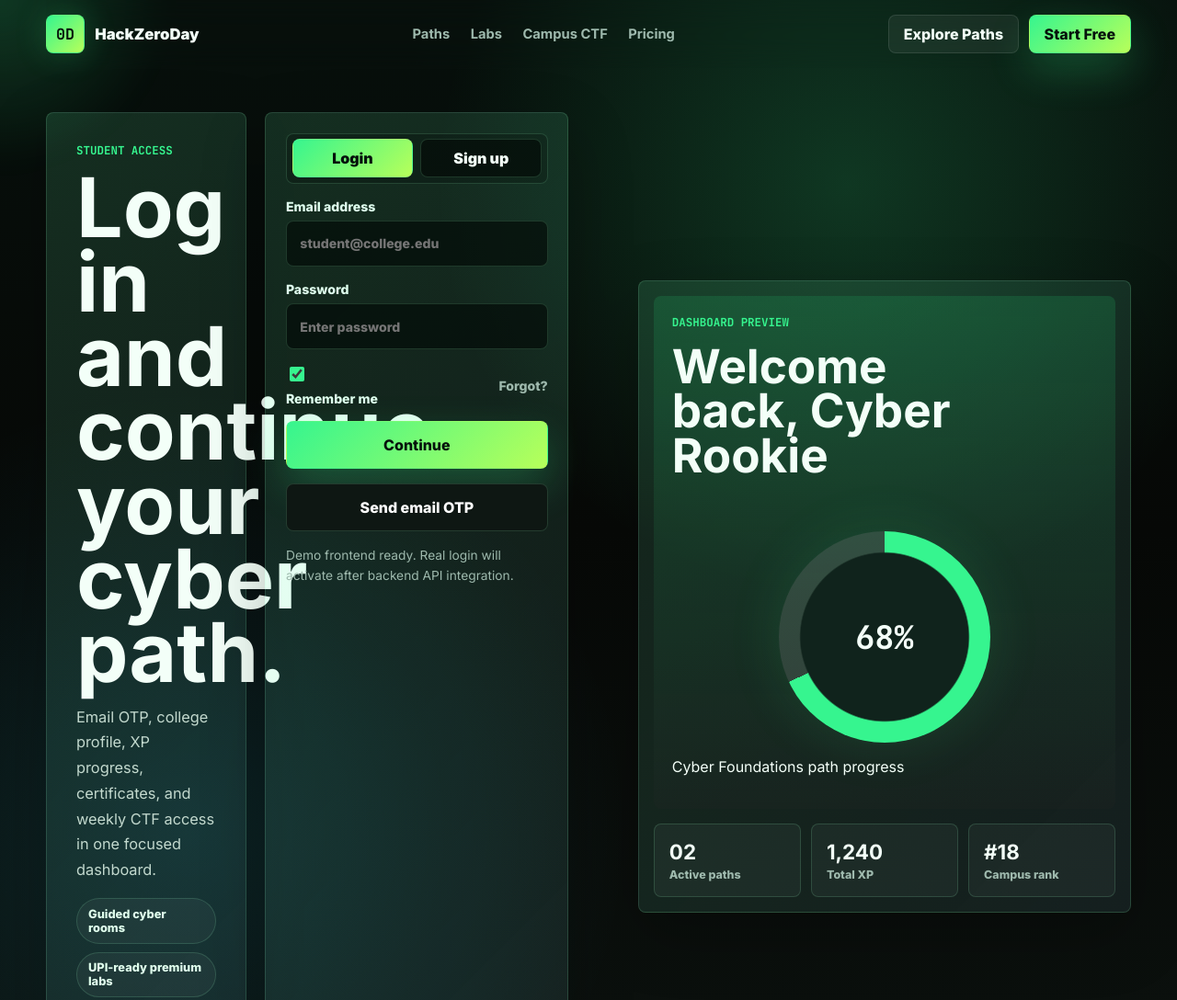
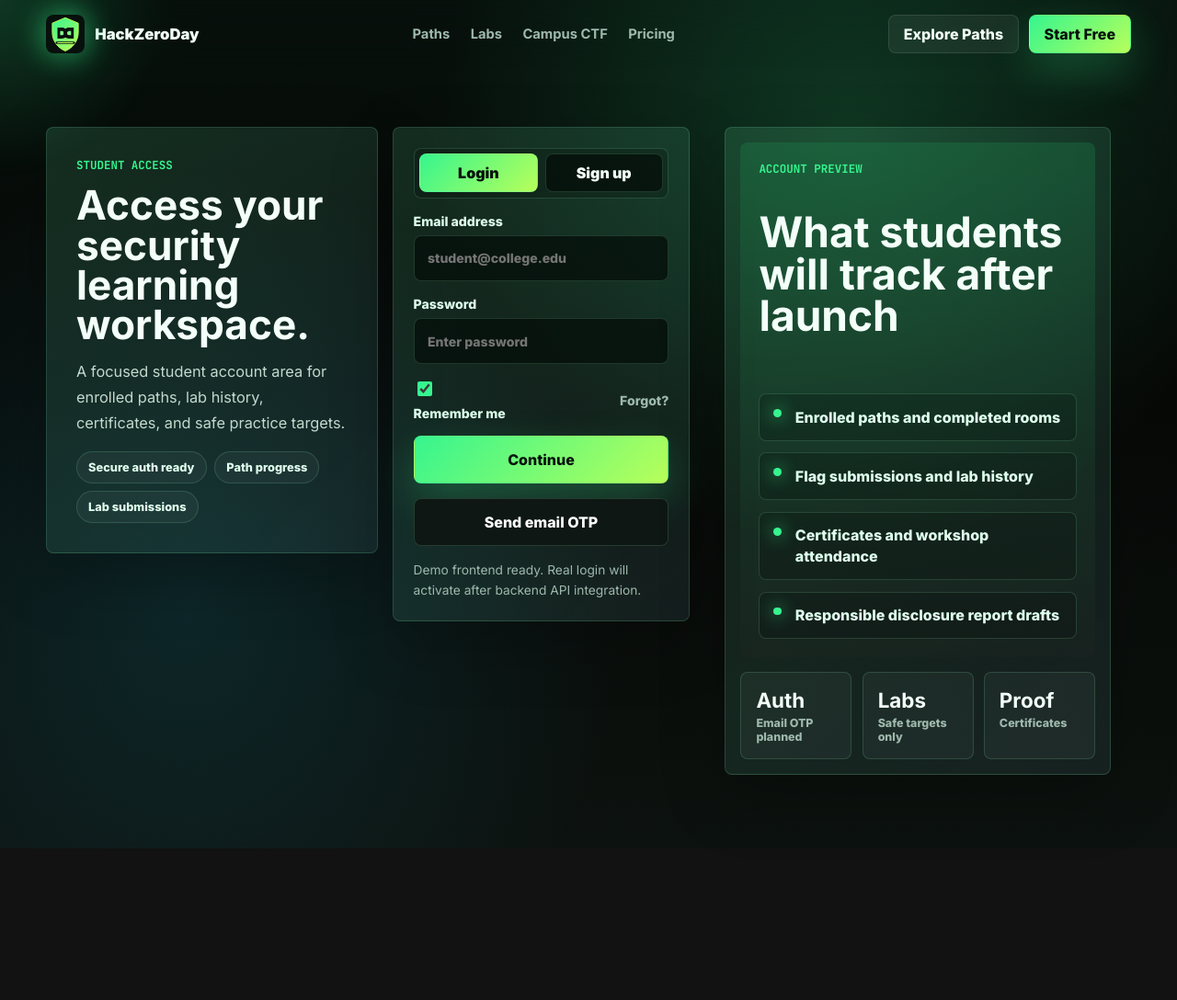
Before and after one commit to munna2006-jaat/hackzeroday, a plain HTML site: page frontend/login.html in a window 1280 px wide. Shown: the top 1088 px of the page at 92% size. After the commit the page ends 923 px from the top, so only its background shows below. Drawn offline with Linux system fonts and the light colour scheme.

Commit message:
Improve responsive layout and branding

```diff
--- a/frontend/login.html
+++ b/frontend/login.html
@@ -16,7 +16,7 @@
     <div class="cursor-glow" aria-hidden="true"></div>
     <header class="site-header">
       <a class="brand" href="index.html" aria-label="HackZeroDay Labs home">
-        <span class="brand-mark">0D</span>
+        <img class="brand-mark" src="assets/logo.svg" alt="" />
         <span>HackZeroDay</span>
       </a>
 
@@ -37,16 +37,16 @@
       <section class="auth-panel" aria-labelledby="login-title">
         <div class="auth-copy">
           <p class="eyebrow">Student access</p>
-          <h1 id="login-title">Log in and continue your cyber path.</h1>
+          <h1 id="login-title">Access your security learning workspace.</h1>
           <p>
-            Email OTP, college profile, XP progress, certificates, and weekly CTF
-            access in one focused dashboard.
+            A focused student account area for enrolled paths, lab history,
+            certificates, and safe practice targets.
           </p>
 
           <div class="auth-highlights">
-            <span>Guided cyber rooms</span>
-            <span>UPI-ready premium labs</span>
-            <span>College leaderboard</span>
+            <span>Secure auth ready</span>
+            <span>Path progress</span>
+            <span>Lab submissions</span>
           </div>
         </div>
 
@@ -100,18 +100,20 @@
 
       <aside class="auth-status" aria-label="Student progress preview">
         <div class="status-card">
-          <p class="eyebrow">Dashboard preview</p>
-          <h2>Welcome back, Cyber Rookie</h2>
-          <div class="progress-ring">
-            <span>68%</span>
-          </div>
-          <p>Cyber Foundations path progress</p>
+          <p class="eyebrow">Account preview</p>
+          <h2>What students will track after launch</h2>
+          <ul class="account-checklist">
+            <li>Enrolled paths and completed rooms</li>
+            <li>Flag submissions and lab history</li>
+            <li>Certificates and workshop attendance</li>
+            <li>Responsible disclosure report drafts</li>
+          </ul>
         </div>
 
         <div class="mini-path-list">
-          <div><strong>02</strong><span>Active paths</span></div>
-          <div><strong>1,240</strong><span>Total XP</span></div>
-          <div><strong>#18</strong><span>Campus rank</span></div>
+          <div><strong>Auth</strong><span>Email OTP planned</span></div>
+          <div><strong>Labs</strong><span>Safe targets only</span></div>
+          <div><strong>Proof</strong><span>Certificates</span></div>
         </div>
       </aside>
     </main>
--- a/frontend/styles/main.css
+++ b/frontend/styles/main.css
@@ -84,16 +84,12 @@
 }
 
 .brand-mark {
-  display: grid;
-  place-items: center;
   width: 42px;
+  height: 42px;
   aspect-ratio: 1;
-  border: 1px solid rgba(54, 245, 143, 0.5);
   border-radius: 8px;
-  color: #06120c;
-  background: linear-gradient(135deg, var(--green), var(--lime));
-  font-family: "JetBrains Mono", monospace;
   box-shadow: 0 0 34px var(--shadow);
+  animation: logoPulse 3.6s ease-in-out infinite;
 }
 
 .main-nav {
@@ -238,6 +234,7 @@
 }
 
 .hero-copy {
+  min-width: 0;
   max-width: 720px;
 }
 
@@ -317,6 +314,8 @@
 }
 
 .hero-console {
+  min-width: 0;
+  max-width: 100%;
   min-height: 480px;
   transform: rotate(1.2deg);
   animation: float 5.5s ease-in-out infinite;
@@ -365,6 +364,7 @@
   font-family: "JetBrains Mono", monospace;
   font-size: clamp(0.82rem, 1.5vw, 0.98rem);
   line-height: 1.8;
+  overflow-wrap: anywhere;
 }
 
 .console-body p,
@@ -650,18 +650,18 @@
 
 .auth-shell {
   display: grid;
-  grid-template-columns: minmax(0, 1.05fr) minmax(320px, 0.95fr);
-  gap: clamp(1.5rem, 4vw, 4rem);
-  align-items: center;
+  grid-template-columns: minmax(700px, 1.38fr) minmax(360px, 0.95fr);
+  gap: clamp(1rem, 3vw, 2.5rem);
+  align-items: start;
   min-height: calc(100vh - 74px);
-  padding: 3rem 0 5rem;
+  padding: clamp(2rem, 5vw, 4.5rem) 0 5rem;
 }
 
 .auth-panel {
   display: grid;
-  grid-template-columns: minmax(0, 0.9fr) minmax(330px, 0.8fr);
-  gap: 1.25rem;
-  align-items: stretch;
+  grid-template-columns: minmax(340px, 0.95fr) minmax(320px, 0.85fr);
+  gap: 1rem;
+  align-items: start;
 }
 
 .auth-copy,
@@ -680,16 +680,17 @@
   display: flex;
   flex-direction: column;
   justify-content: space-between;
-  min-height: 620px;
+  min-height: auto;
   padding: clamp(1.25rem, 3vw, 2rem);
+  overflow: hidden;
 }
 
 .auth-copy h1,
 .paths-hero h1 {
-  max-width: 10ch;
+  max-width: 12ch;
   margin-bottom: 1rem;
-  font-size: clamp(3.2rem, 7vw, 6.5rem);
-  line-height: 0.9;
+  font-size: clamp(2.15rem, 3.45vw, 3.65rem);
+  line-height: 0.98;
 }
 
 .auth-copy p:not(.eyebrow),
@@ -722,6 +723,7 @@
   gap: 1rem;
   align-content: start;
   padding: clamp(1rem, 3vw, 1.35rem);
+  animation: riseIn 520ms ease both;
 }
 
 .form-tabs {
@@ -825,13 +827,16 @@
   display: grid;
   gap: 1rem;
   padding: 1rem;
+  color: var(--text);
+  animation: riseIn 680ms ease both;
 }
 
 .status-card {
-  min-height: 420px;
+  min-height: 500px;
   display: flex;
   flex-direction: column;
-  justify-content: space-between;
+  justify-content: flex-start;
+  gap: 1.5rem;
   padding: 1.25rem;
   border-radius: 8px;
   background:
@@ -840,28 +845,41 @@
 }
 
 .status-card h2 {
-  max-width: 9ch;
-  font-size: clamp(2.2rem, 4vw, 4.2rem);
-  line-height: 0.95;
+  max-width: 11ch;
+  color: var(--text);
+  font-size: clamp(2.15rem, 3.6vw, 4rem);
+  line-height: 0.98;
 }
 
-.progress-ring {
+.account-checklist {
   display: grid;
-  place-items: center;
-  width: min(230px, 80%);
-  aspect-ratio: 1;
-  margin: 1rem auto;
-  border-radius: 999px;
-  background:
-    radial-gradient(circle at center, #10231c 56%, transparent 57%),
-    conic-gradient(var(--green) 0 68%, rgba(255, 255, 255, 0.12) 68% 100%);
-  box-shadow: 0 0 60px rgba(54, 245, 143, 0.12);
+  gap: 0.8rem;
+  margin: 0;
+  padding: 0;
+  list-style: none;
 }
 
-.progress-ring span {
-  font-family: "JetBrains Mono", monospace;
-  font-size: 2.2rem;
-  font-weight: 900;
+.account-checklist li {
+  position: relative;
+  padding: 0.85rem 0.9rem 0.85rem 2.4rem;
+  border: 1px solid var(--line);
+  border-radius: 8px;
+  color: #dfffee;
+  background: rgba(0, 0, 0, 0.18);
+  font-weight: 800;
+  line-height: 1.4;
+}
+
+.account-checklist li::before {
+  content: "";
+  position: absolute;
+  left: 0.9rem;
+  top: 1rem;
+  width: 0.55rem;
+  aspect-ratio: 1;
+  border-radius: 999px;
+  background: var(--green);
+  box-shadow: 0 0 18px var(--green);
 }
 
 .mini-path-list {
@@ -919,6 +937,14 @@
   gap: 1.2rem;
   padding: 1.25rem;
   transition: transform 180ms ease, border-color 180ms ease, background 180ms ease;
+  animation: riseIn 600ms ease both;
+}
+
+.path-card,
+.lab-panel,
+.leaderboard,
+.pricing {
+  animation: riseIn 600ms ease both;
 }
 
 .catalog-card:hover {
@@ -990,6 +1016,27 @@
   }
 }
 
+@keyframes logoPulse {
+  0%,
+  100% {
+    filter: drop-shadow(0 0 0 rgba(54, 245, 143, 0));
+  }
+  50% {
+    filter: drop-shadow(0 0 18px rgba(54, 245, 143, 0.55));
+  }
+}
+
+@keyframes riseIn {
+  from {
+    opacity: 0;
+    transform: translateY(18px);
+  }
+  to {
+    opacity: 1;
+    transform: translateY(0);
+  }
+}
+
 @media (max-width: 980px) {
   .main-nav {
     display: none;
@@ -1017,7 +1064,11 @@
 
   .auth-copy {
     min-height: auto;
-    gap: 2rem;
+    gap: 1.5rem;
+  }
+
+  .auth-status {
+    display: none;
   }
 
   .path-catalog {
@@ -1050,11 +1101,14 @@
   }
 
   h1 {
-    font-size: clamp(3.1rem, 18vw, 4.6rem);
+    font-size: clamp(3rem, 16vw, 4.6rem);
+    overflow-wrap: anywhere;
   }
 
   .hero-console {
     min-height: 390px;
+    transform: none;
+    animation: none;
   }
 
   .path-grid,
@@ -1065,7 +1119,7 @@
 
   .auth-copy h1,
   .paths-hero h1 {
-    font-size: clamp(3rem, 16vw, 4.4rem);
+    font-size: clamp(2.55rem, 12vw, 3.9rem);
   }
 
   .mini-path-list {
```
Also changed, not shown: frontend/index.html (+31 -31 lines), frontend/paths.html (+19 -18 lines), frontend/assets/logo.svg (added).
